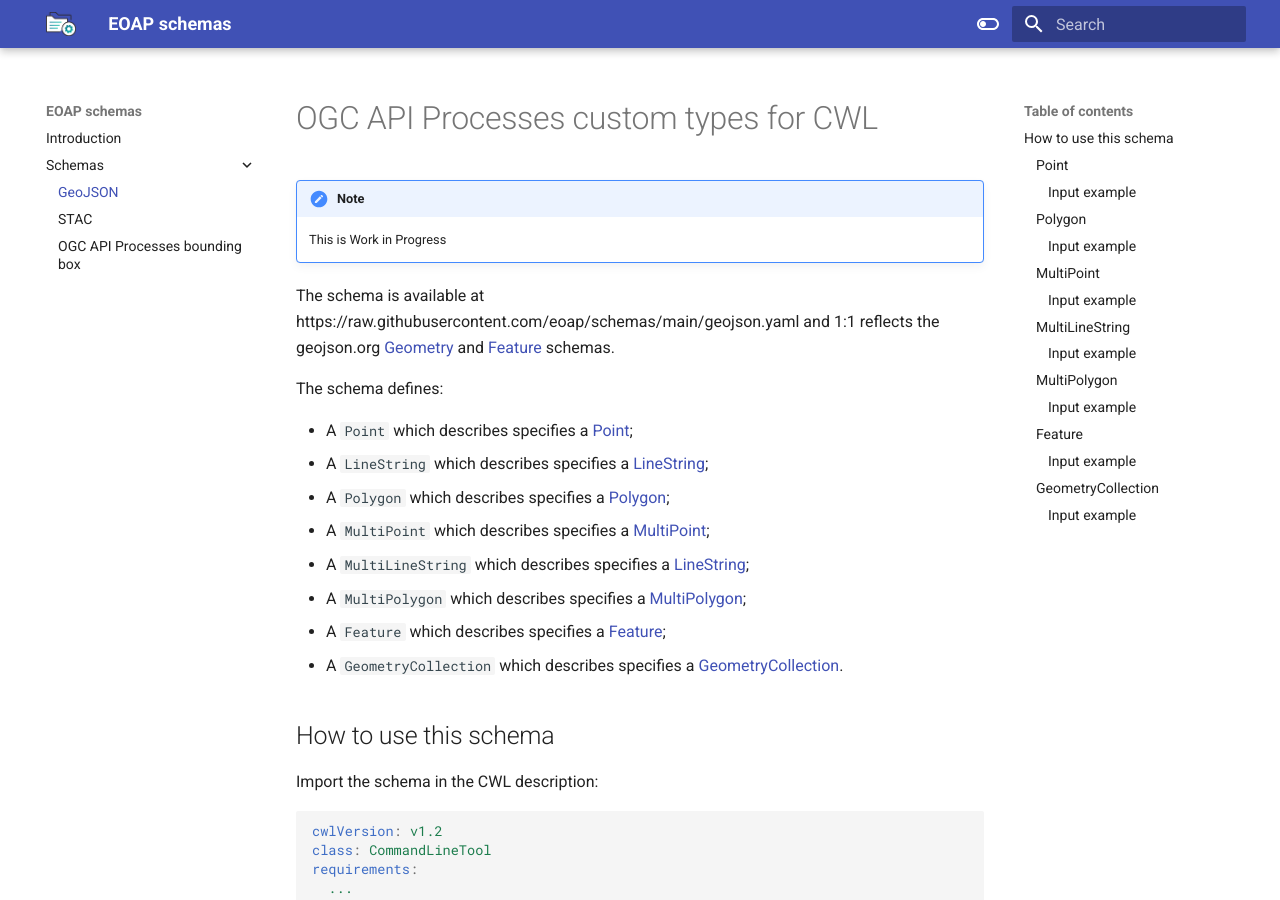
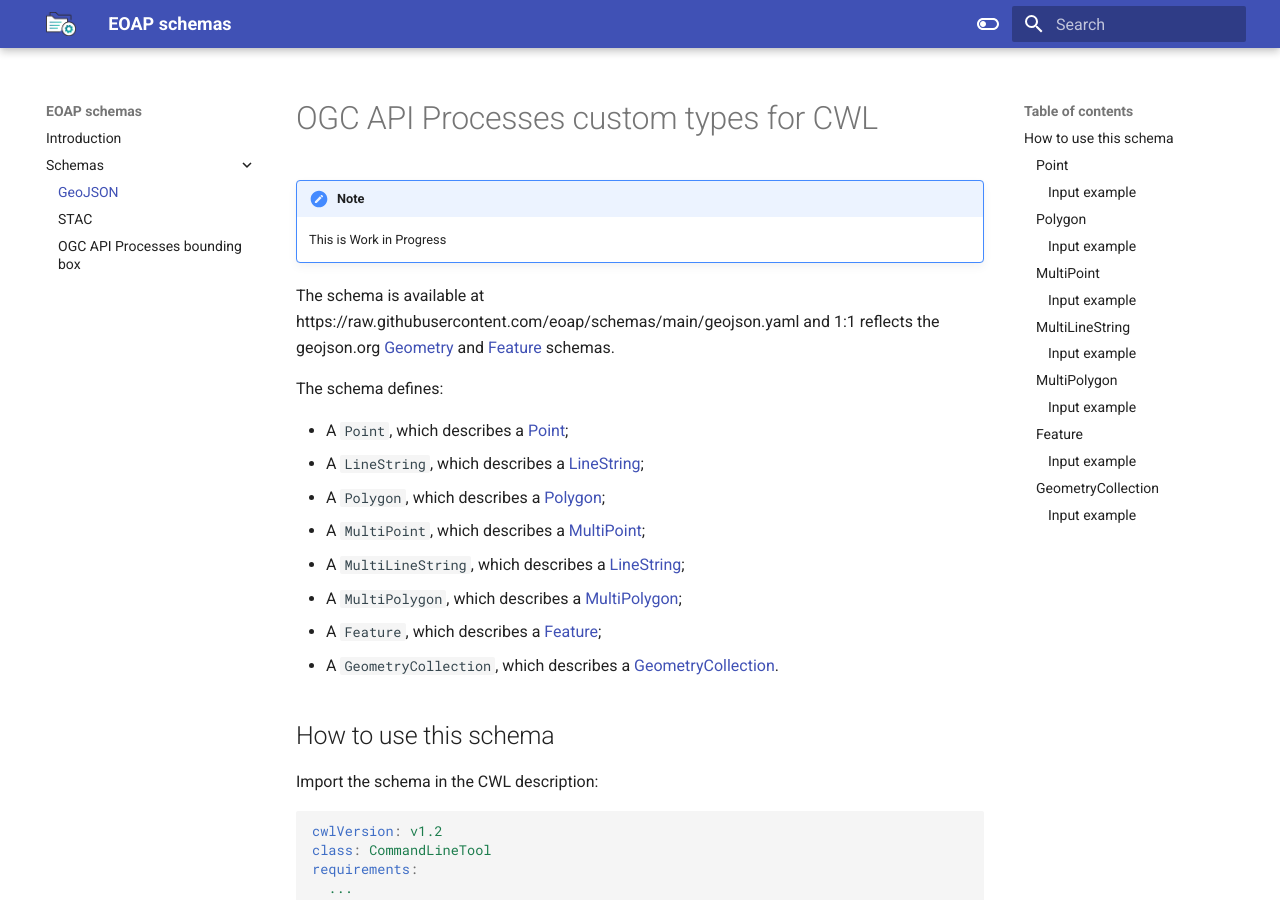
Before and after one commit to eoap/schemas, an MkDocs documentation site: the page built from docs/geojson.md, in a window 1280 px wide and 900 px high. Built offline with MkDocs 1.6.1 and Material for MkDocs 9.7.7, drawn with Linux system fonts in a browser that asks for light colours.

Commit message:
fix: sentences

```diff
--- a/docs/geojson.md
+++ b/docs/geojson.md
@@ -8,14 +8,14 @@ The schema is available at https://raw.githubusercontent.com/eoap/schemas/main/g
 
 The schema defines:
 
-- A `Point` which describes specifies a [Point](https://tools.ietf.org/html/rfc7946#section-3.1.2);
-- A `LineString` which describes specifies a [LineString](https://tools.ietf.org/html/rfc7946#section-3.1.4);
-- A `Polygon` which describes specifies a [Polygon](https://tools.ietf.org/html/rfc7946#section-3.1.6);
-- A `MultiPoint` which describes specifies a [MultiPoint](https://tools.ietf.org/html/rfc7946#section-3.1.3);
-- A `MultiLineString` which describes specifies a [LineString](https://tools.ietf.org/html/rfc7946#section-3.1.5);
-- A `MultiPolygon` which describes specifies a [MultiPolygon](https://tools.ietf.org/html/rfc7946#section-3.1.7);
-- A `Feature` which describes specifies a [Feature](https://datatracker.ietf.org/doc/html/rfc7946#section-3.2);
-- A `GeometryCollection` which describes specifies a [GeometryCollection](https://datatracker.ietf.org/doc/html/rfc7946#section-3.1.8).
+- A `Point`,  which describes a [Point](https://tools.ietf.org/html/rfc7946#section-3.1.2);
+- A `LineString`,  which describes a [LineString](https://tools.ietf.org/html/rfc7946#section-3.1.4);
+- A `Polygon`,  which describes a [Polygon](https://tools.ietf.org/html/rfc7946#section-3.1.6);
+- A `MultiPoint`,  which describes a [MultiPoint](https://tools.ietf.org/html/rfc7946#section-3.1.3);
+- A `MultiLineString`,  which describes a [LineString](https://tools.ietf.org/html/rfc7946#section-3.1.5);
+- A `MultiPolygon`,  which describes a [MultiPolygon](https://tools.ietf.org/html/rfc7946#section-3.1.7);
+- A `Feature`,  which describes a [Feature](https://datatracker.ietf.org/doc/html/rfc7946#section-3.2);
+- A `GeometryCollection`,  which describes a [GeometryCollection](https://datatracker.ietf.org/doc/html/rfc7946#section-3.1.8).
 
 ## How to use this schema
 
```
